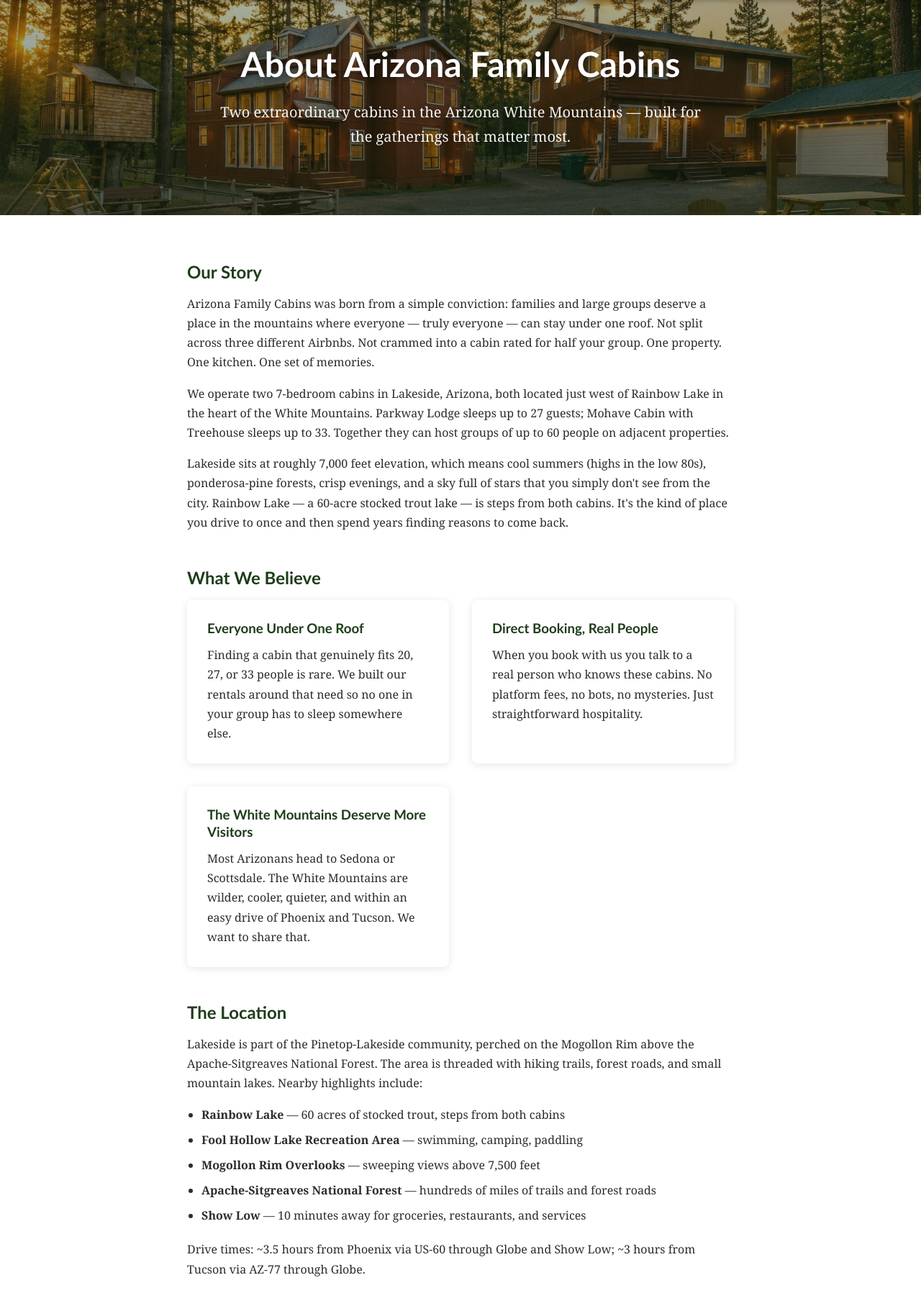
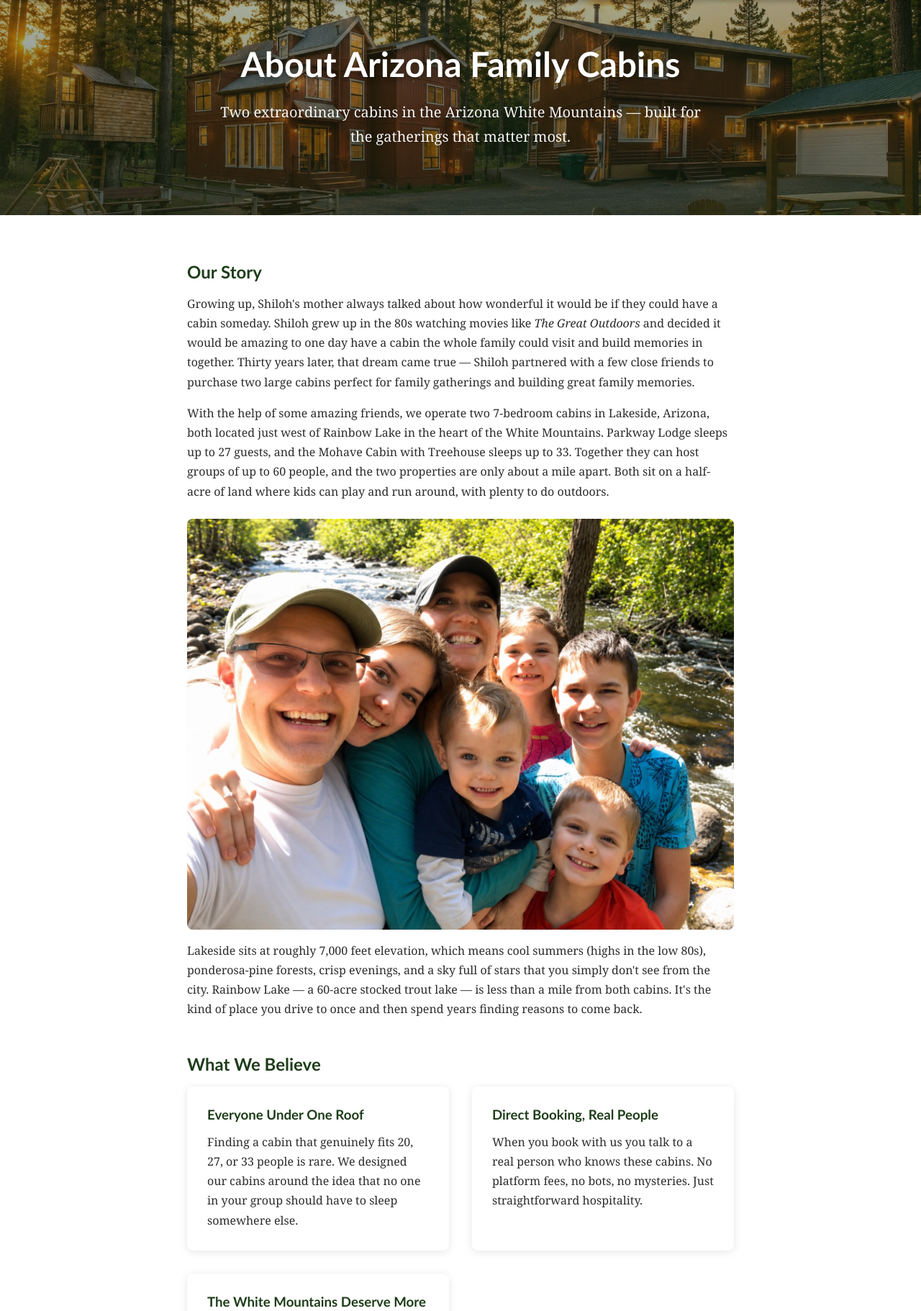
Before and after one commit to shiloh-lundahl/arizonafamilycabins, a Flask app: page /about/ in a window 1280 px wide. Shown: the part 73-1895 px from the top of the page at 72% size. Run offline with Flask 3, Linux system fonts and the light colour scheme; some libraries are stand-ins or nearby versions.

Commit message:
Rewrite About page copy in Shiloh's own words, add family photo
Replaces the generic origin story with Shiloh's actual account (his
mother's cabin dream, The Great Outdoors, the 30-year path to buying
these cabins with friends), updates location/drive-time details, and
adds a family photo. Also trims the meta description to fit under 155
chars (was 164, pre-existing).

```diff
--- a/templates/about.html
+++ b/templates/about.html
@@ -1,6 +1,6 @@
 {% extends "base.html" %}
 {% block title %}About Arizona Family Cabins | Lakeside, AZ{% endblock %}
-{% block meta_description %}Learn about Arizona Family Cabins — two large-group cabin rentals near Rainbow Lake in Lakeside, AZ. Parkway Lodge sleeps 27; Mohave Cabin with Treehouse sleeps 33.{% endblock %}
+{% block meta_description %}Two large-group cabins near Rainbow Lake in Lakeside, AZ — Parkway Lodge sleeps 27, Mohave Cabin with Treehouse sleeps 33. Meet the family behind them.{% endblock %}
 {% block content %}
 
 <section class="hero" style="padding:60px 20px;">
@@ -14,17 +14,19 @@
   <div class="container" style="max-width:800px;">
 
     <h2 style="color:var(--pine-dk);margin-bottom:16px;">Our Story</h2>
-    <p>Arizona Family Cabins was born from a simple conviction: families and large groups deserve a place in the mountains where everyone — truly everyone — can stay under one roof. Not split across three different Airbnbs. Not crammed into a cabin rated for half your group. One property. One kitchen. One set of memories.</p>
+    <p>Growing up, Shiloh's mother always talked about how wonderful it would be if they could have a cabin someday. Shiloh grew up in the 80s watching movies like <em>The Great Outdoors</em> and decided it would be amazing to one day have a cabin the whole family could visit and build memories in together. Thirty years later, that dream came true — Shiloh partnered with a few close friends to purchase two large cabins perfect for family gatherings and building great family memories.</p>
 
-    <p style="margin-top:16px;">We operate two 7-bedroom cabins in Lakeside, Arizona, both located just west of Rainbow Lake in the heart of the White Mountains. Parkway Lodge sleeps up to 27 guests; Mohave Cabin with Treehouse sleeps up to 33. Together they can host groups of up to 60 people on adjacent properties.</p>
+    <p style="margin-top:16px;">With the help of some amazing friends, we operate two 7-bedroom cabins in Lakeside, Arizona, both located just west of Rainbow Lake in the heart of the White Mountains. Parkway Lodge sleeps up to 27 guests, and the Mohave Cabin with Treehouse sleeps up to 33. Together they can host groups of up to 60 people, and the two properties are only about a mile apart. Both sit on a half-acre of land where kids can play and run around, with plenty to do outdoors.</p>
 
-    <p style="margin-top:16px;">Lakeside sits at roughly 7,000 feet elevation, which means cool summers (highs in the low 80s), ponderosa-pine forests, crisp evenings, and a sky full of stars that you simply don't see from the city. Rainbow Lake — a 60-acre stocked trout lake — is steps from both cabins. It's the kind of place you drive to once and then spend years finding reasons to come back.</p>
+    <img src="/static/img/about/shiloh-family-owners.jpg" alt="Shiloh Lundahl and family, owners of Arizona Family Cabins in Lakeside, AZ" style="width:100%;border-radius:8px;margin-top:24px;">
+
+    <p style="margin-top:16px;">Lakeside sits at roughly 7,000 feet elevation, which means cool summers (highs in the low 80s), ponderosa-pine forests, crisp evenings, and a sky full of stars that you simply don't see from the city. Rainbow Lake — a 60-acre stocked trout lake — is less than a mile from both cabins. It's the kind of place you drive to once and then spend years finding reasons to come back.</p>
 
     <h2 style="color:var(--pine-dk);margin-top:48px;margin-bottom:16px;">What We Believe</h2>
     <div class="three-col" style="margin-top:0;">
       <div class="col">
         <h3>Everyone Under One Roof</h3>
-        <p>Finding a cabin that genuinely fits 20, 27, or 33 people is rare. We built our rentals around that need so no one in your group has to sleep somewhere else.</p>
+        <p>Finding a cabin that genuinely fits 20, 27, or 33 people is rare. We designed our cabins around the idea that no one in your group should have to sleep somewhere else.</p>
       </div>
       <div class="col">
         <h3>Direct Booking, Real People</h3>
@@ -32,7 +34,7 @@
       </div>
       <div class="col">
         <h3>The White Mountains Deserve More Visitors</h3>
-        <p>Most Arizonans head to Sedona or Scottsdale. The White Mountains are wilder, cooler, quieter, and within an easy drive of Phoenix and Tucson. We want to share that.</p>
+        <p>If you're from Arizona and haven't been to the White Mountains yet, you're missing out. They're cooler, quieter, and more relaxing than the city, and within an easy drive of Phoenix and Tucson. It's a beautiful place in the pines to escape the heat in summer and play in the snow come winter.</p>
       </div>
     </div>
 
@@ -43,9 +45,9 @@
       <li><strong>Fool Hollow Lake Recreation Area</strong> — swimming, camping, paddling</li>
       <li><strong>Mogollon Rim Overlooks</strong> — sweeping views above 7,500 feet</li>
       <li><strong>Apache-Sitgreaves National Forest</strong> — hundreds of miles of trails and forest roads</li>
-      <li><strong>Show Low</strong> — 10 minutes away for groceries, restaurants, and services</li>
+      <li><strong>Show Low</strong> — 5 to 10 minutes away for groceries, restaurants, and services</li>
     </ul>
-    <p style="margin-top:16px;">Drive times: ~3.5 hours from Phoenix via US-60 through Globe and Show Low; ~3 hours from Tucson via AZ-77 through Globe.</p>
+    <p style="margin-top:16px;">Drive times: ~3 hours from Phoenix via US-60 through Globe or Payson; about 3.5 hours from Tucson via AZ-77 through Globe.</p>
 
     <div style="margin-top:48px;padding:32px;background:var(--cream);border-radius:8px;text-align:center;">
       <h2 style="color:var(--pine-dk);margin-bottom:12px;">Ready to Plan Your Stay?</h2>
```
Also changed, not shown: static/img/about/shiloh-family-owners.jpg (added).
